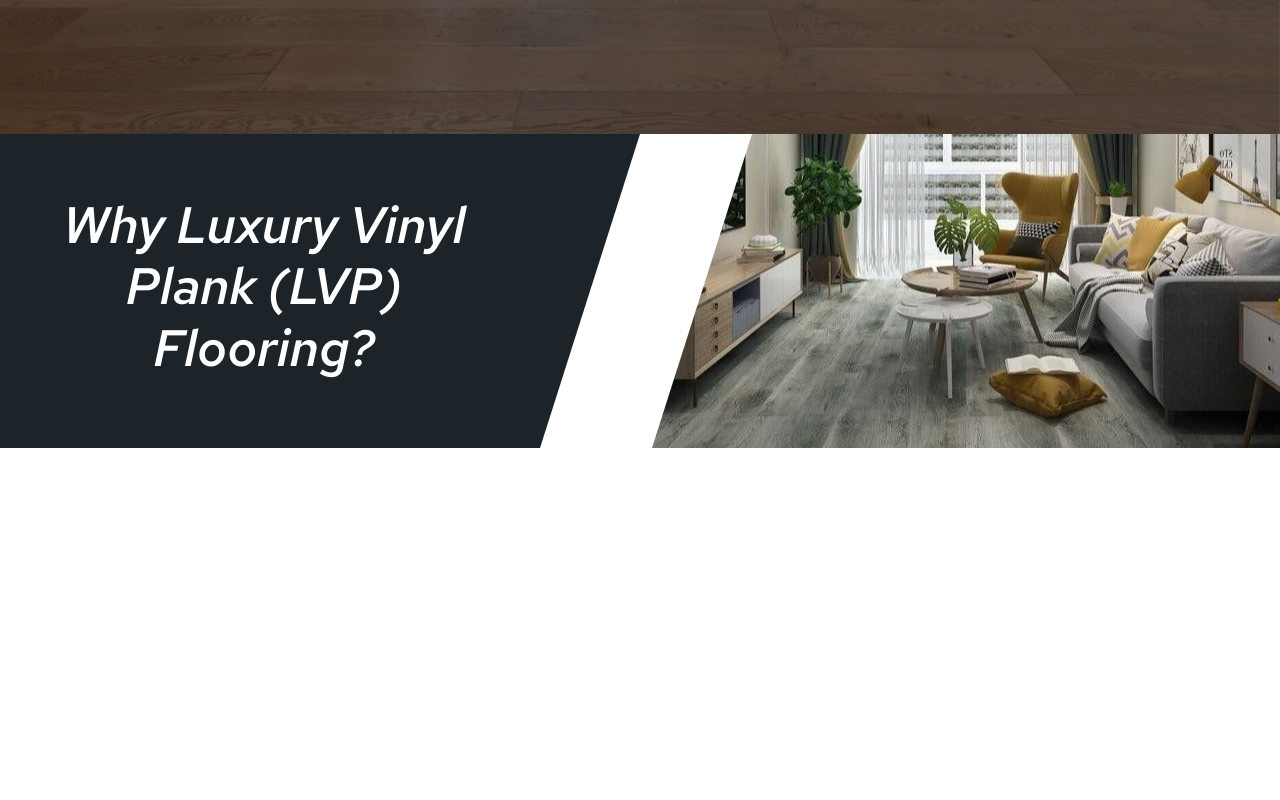
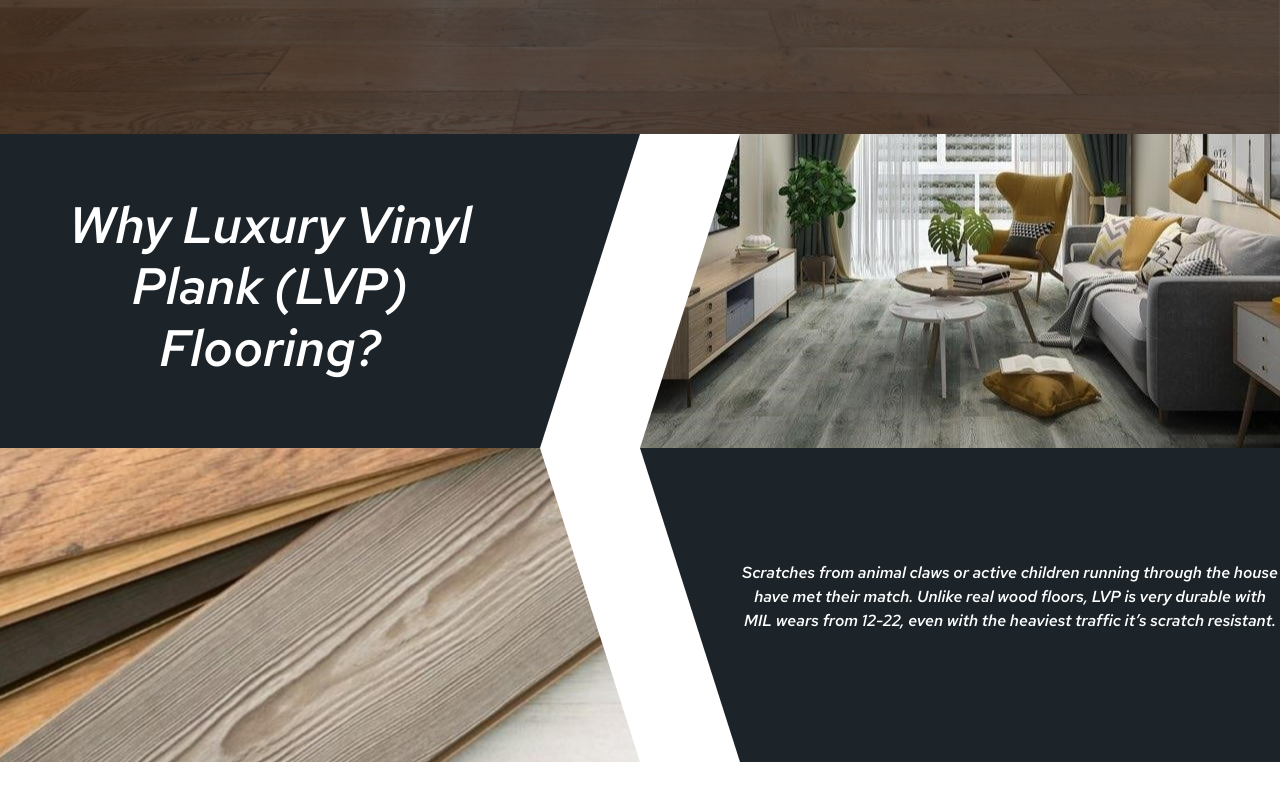
Before and after one commit to rmbass3/overstock_app, a React (Create React App) app: page / in a window 1280 px wide. Shown: the part 866-1666 px from the top of the page. Built offline with nearby package versions, Linux system fonts and the light colour scheme.

Commit message:
Added css for second transition row

```diff
--- a/src/App.css
+++ b/src/App.css
@@ -23,7 +23,7 @@
 
 /* Scrollbar */
 
-::-webkit-scrollbar {
+/* ::-webkit-scrollbar {
   width: 23px;
 }
 
@@ -39,7 +39,7 @@
 
 ::-webkit-scrollbar-thumb:hover {
   background-color: #a8bfb4;
-}
+} */
 
 #root {
   overflow-x: hidden;
@@ -158,21 +158,19 @@
   /* margin: 0; */
 }
 
-.home-trans1 .trans1-col {
+.home-trans1 .trans1-text-col {
   background-color: var(--charcoal);
   padding: 0;
 }
 
-.home-trans1 .trans1-box-left {
+.home-trans1 .trans1-box-left,
+.home-trans1 .trans1-box-right {
   /* background-color: var(--charcoal);
   height: 100%; */
   display: flex;
   align-items: center;
 }
 
-.home-trans1 .trans1-title-container {
-
-}
 
 .home-trans1 .trans1-title {
   color: white;
@@ -182,7 +180,37 @@
   white-space: nowrap;
 }
 
-.triangle-left-bottom {
+.home-trans1 .trans1-text {
+  color: white;
+  font-family: RedHatItalics;
+  text-align: center;
+}
+
+
+
+.home-trans1 .trans1-img-right-container {
+  background-image: url("../src/imgs/trans1-img-right.jpg");
+}
+
+.home-trans1 .trans1-img-left-container {
+  background-image: url("../src/imgs/trans1-img-left.jpg");
+}
+
+.home-trans1 .trans1-img-right-container, .home-trans1 .trans1-img-left-container {
+  background-repeat: no-repeat;
+  background-position: center;
+  height: 314px;
+}
+
+.triangle-left-top {
+  width: 0;
+  height: 0;
+  border-style: solid;
+  border-width: 314px 100px 0 0;
+  border-color: #ffffff transparent transparent transparent;
+}
+
+.triangle-right-bottom {
   width: 0;
   height: 0;
   border-style: solid;
@@ -194,27 +222,22 @@
   margin-left: auto;
 }
 
-.home-trans1 .trans1-img-right-container {
-  background-repeat: no-repeat;
-  background-position: center;
-  /* background-size: cover; */
-  background-image: url("../src/imgs/trans1-img-right.jpg");
-  height: 314px;
-}
-
-.home-trans1 .trans1-img-right {
-
-}
-
 .triangle-right-top {
   width: 0;
   height: 0;
   border-style: solid;
-  border-width: 314px 100px 0 0;
-  border-color: #ffffff transparent transparent transparent;
-  line-height: 0px;
+  border-width: 0 100px 314px 0;
+  border-color: transparent #ffffff transparent transparent;
+  margin-left: auto;
 }
 
+.triangle-left-bottom {
+  width: 0;
+  height: 0;
+  border-style: solid;
+  border-width: 314px 0 0 100px;
+  border-color: transparent transparent transparent #ffffff;
+}
 /* Breakpoints */
 @media only screen and (max-width: 340px) {
 
--- a/src/components/HomeTransition.js
+++ b/src/components/HomeTransition.js
@@ -5,8 +5,8 @@ function HomeTransition(props) {
   return (
     <div className="home-trans1">
       <div className="trans1-container">
-        <div className="row row-cols-1 row-cols-md-2">
-          <div className="col trans1-col">
+        <div className="row row-cols-1 row-cols-md-2 gx-0">
+          <div className="col trans1-text-col">
             <div className="trans1-box-left">
               <div className="container trans1-title-container">
                 <h3 className="trans1-title">
@@ -15,12 +15,29 @@ function HomeTransition(props) {
                   Flooring?
                 </h3>
               </div>
-              <div className="triangle-left-bottom"/>
+              <div className="triangle-right-bottom"/>
             </div>
           </div>
-          <div className="col">
+          <div className="col trans1-img-col">
             <div className="trans1-img-right-container">
+              <div className="triangle-left-top"/>
+            </div>
+          </div>
+        </div>
+        <div className="row row-cols-1 row-cols-md-2 gx-0">
+          <div className="col trans1-img-col">
+            <div className="trans1-img-left-container">
               <div className="triangle-right-top"/>
+            </div>
+          </div>
+          <div className="col trans1-text-col">
+            <div className="trans1-box-right">
+              <div className="triangle-left-bottom"/>
+              <div className="container trans1-text-container">
+                <p className="trans1-text">
+                  Scratches from animal claws or active children running through the house have met their match. Unlike real wood floors, LVP is very durable with MIL wears from 12-22, even with the heaviest traffic it’s scratch resistant.
+                </p>
+              </div>
             </div>
           </div>
         </div>
```
Also changed, not shown: src/imgs/trans1-img-left.jpg (added).
